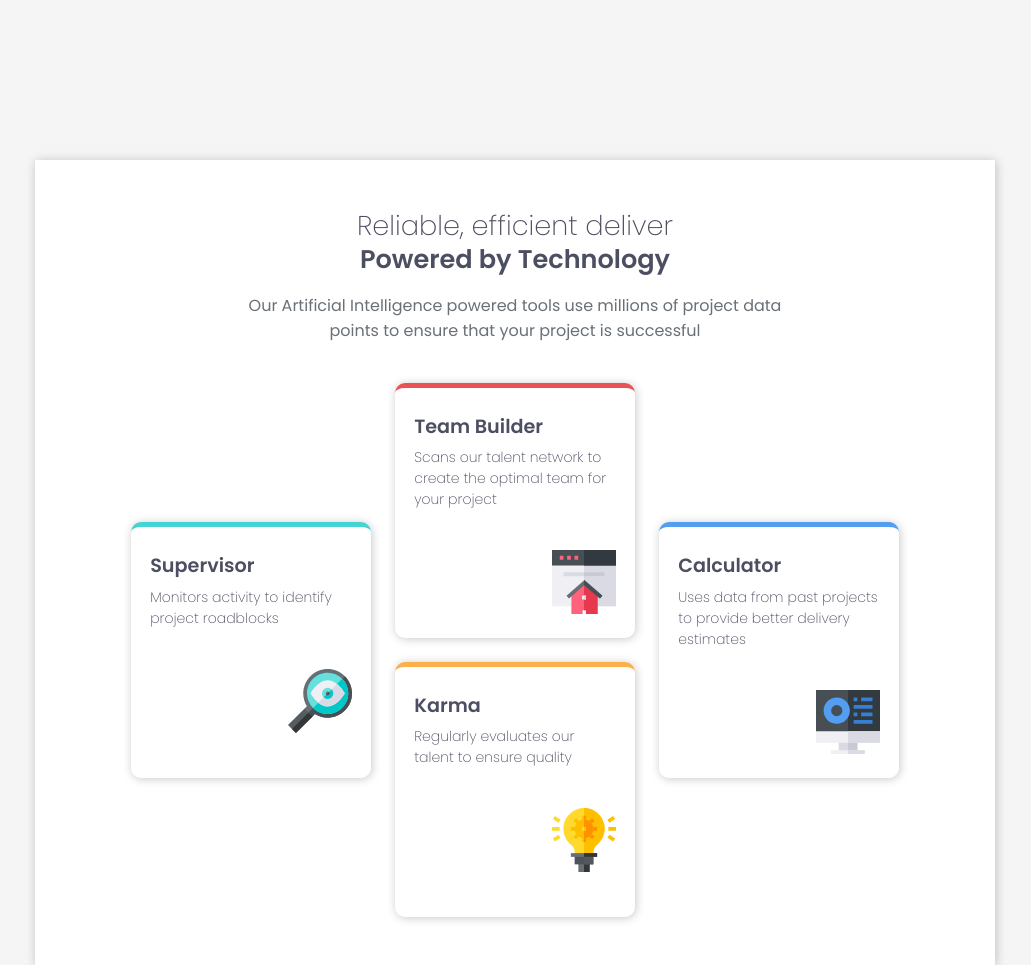
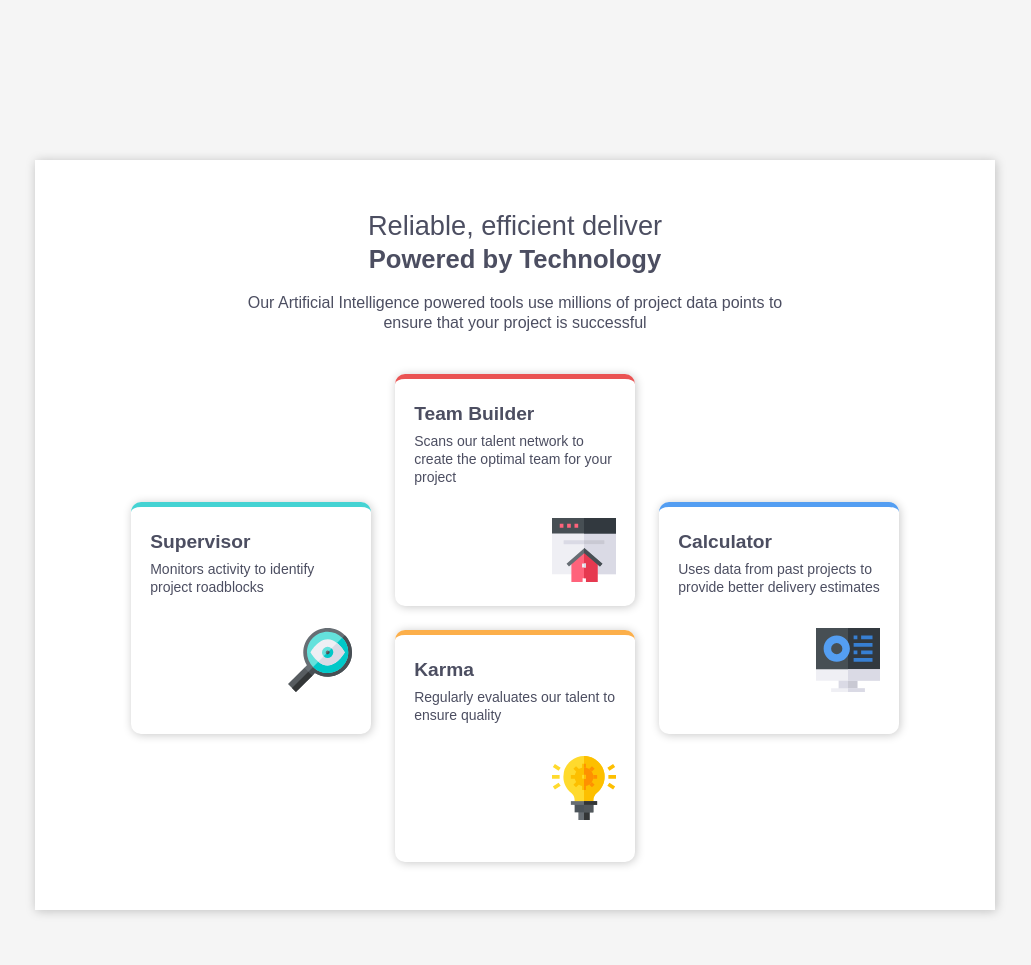
Before and after one commit to Angelo-1412/four-card-section, a plain HTML site: page index.html in a window 1280 px wide. Shown: the top 965 px of the page, without its empty margins (125-1156 px from the left). Drawn offline with Linux system fonts and the light colour scheme.

Commit message:
style edited
made it using BEM style

```diff
--- a/index.html
+++ b/index.html
@@ -15,24 +15,30 @@
     <title>Frontend Mentor | Four card feature section</title>
   </head>
   <body>
-    <main>
-      <div class="wrapper">
-        <div class="four-card-container">
-          <div class="four-card-text">
-            <h1>
-              Reliable, efficient deliver <strong>Powered by Technology</strong>
+    <div class="wrapper">
+      <main class="main">
+        <div class="main__cards">
+          <div class="cards--headline">
+            <h1 class="cards__title--headline">
+              Reliable, efficient deliver
+              <strong class="cards__title--headline--strong">
+                Powered by Technology
+              </strong>
             </h1>
-            <p>
+            <p class="cards__description--headline">
               Our Artificial Intelligence powered tools use millions of project
               data points to ensure that your project is successful
             </p>
           </div>
 
-          <div class="box-container">
-            <div class="supervisor-container">
-              <h2>Supervisor</h2>
-              <p>Monitors activity to identify project roadblocks</p>
+          <div class="cards__containers">
+            <div class="card__container card__container--supervisor">
+              <h2 class="card__title card__title--supervisor">Supervisor</h2>
+              <p class="card__description card__description--supervisor">
+                Monitors activity to identify project roadblocks
+              </p>
               <img
+                class="card__img card__img--supervisor"
                 src="images/icon-supervisor.svg"
                 width="64"
                 height="64"
@@ -40,13 +46,14 @@
               />
             </div>
 
-            <div class="teambuilder-container">
-              <h2>Team Builder</h2>
-              <p>
+            <div class="card__container card__container--teambuilder">
+              <h2 class="card__title card__title--teambuilder">Team Builder</h2>
+              <p class="card__description card__description--teambuilder">
                 Scans our talent network to create the optimal team for your
                 project
               </p>
               <img
+                class="card__img card__img--teambuilder"
                 src="images/icon-team-builder.svg"
                 width="64"
                 height="64"
@@ -54,10 +61,13 @@
               />
             </div>
 
-            <div class="karma-container">
-              <h2>Karma</h2>
-              <p>Regularly evaluates our talent to ensure quality</p>
+            <div class="card__container card__container--karma">
+              <h2 class="card__title card__title-karma">Karma</h2>
+              <p class="card__description card__description--karma">
+                Regularly evaluates our talent to ensure quality
+              </p>
               <img
+                class="card__img card__img--karma"
                 src="images/icon-karma.svg"
                 width="64"
                 height="64"
@@ -65,13 +75,14 @@
               />
             </div>
 
-            <div class="calculator-container">
-              <h2>Calculator</h2>
-              <p>
+            <div class="card__container card__container--calculator">
+              <h2 class="card__title card__title--calculator">Calculator</h2>
+              <p class="card__description card__description--calculator">
                 Uses data from past projects to provide better delivery
                 estimates
               </p>
               <img
+                class="card__img card__img--calculator"
                 src="images/icon-calculator.svg"
                 width="64"
                 height="64"
@@ -80,7 +91,7 @@
             </div>
           </div>
         </div>
-      </div>
-    </main>
+      </main>
+    </div>
   </body>
 </html>
--- a/style.css
+++ b/style.css
@@ -1,11 +1,34 @@
+@layer fonts {
   @import url("https://fonts.googleapis.com/css2?family=Poppins:wght@200;400;600&display=swap");
+}
 
-* {
+@layer global {
+  *,
+  *::before,
+  *::after {
     margin: 0;
     padding: 0;
     box-sizing: border-box;
   }
 
+  body {
+    min-height: 100vh;
+    font-family: var(--ff-Poppins);
+    background-color: whitesmoke;
+    margin-bottom: 0;
+  }
+
+  h1,
+  h2 {
+    margin: 0;
+  }
+
+  p {
+    line-height: 1.3;
+  }
+}
+
+@layer colors {
   :root {
     --ff-Poppins: "Poppins", sans-serif;
     --Red: hsl(0, 78%, 62%);
@@ -23,23 +46,6 @@
     --color-calculator: var(--Blue);
     --color-four-card-container: var(--White);
   }
-
-body {
-  min-height: 100vh;
-  font-family: var(--ff-Poppins);
-  background-color: whitesmoke;
-  margin-bottom: 0;
-}
-
-h2 {
-  font-size: 1.2rem;
-  font-weight: 600;
-  color: var(--color-text-dark);
-  padding-block-end: 0.4rem;
-}
-
-p {
-  color: var(--color-text-light);
 }
 
 .wrapper {
@@ -52,7 +58,7 @@ p {
   }
 }
 
-.four-card-container {
+.main__cards {
   background-color: var(--color-four-card-container);
   padding: 3rem 1.5rem;
   display: flex;
@@ -61,46 +67,48 @@ p {
   align-items: center;
   box-shadow: 1px 1px 10px rgba(0, 0, 0, 0.221);
 
-  h1 {
+  @media (width >= 60rem) {
+    max-width: 81.25rem;
+    padding: 3rem 6rem;
+
+    .cards--headline {
+      width: 34.375rem;
+    }
+  }
+}
+
+.cards--headline {
+  text-align: center;
+  color: var(--color-text-dark);
+
+  .cards__title--headline {
     font-weight: 200;
     font-size: 1.7rem;
-    color: var(--color-text-dark);
-    text-align: center;
     line-height: 1.3;
     padding-block-end: 1rem;
   }
 
-  strong {
+  .cards__title--headline--strong {
     display: block;
     font-weight: 600;
     font-size: 1.6rem;
     color: var(--color-text-dark);
   }
 
-  p {
-    text-align: center;
+  .cards__description--headline {
     font-size: 1rem;
     padding-block-end: 2.5rem;
   }
-
-  @media (width >= 60rem) {
-    max-width: 81.25rem;
-    padding: 3rem 6rem;
-
-    .four-card-text {
-      width: 34.375rem;
-    }
-  }
 }
 
-.box-container {
+.cards__containers {
   display: grid;
   grid-template-columns: 1fr;
   grid-template-areas: "s" "t" "k" "c";
   gap: 1.5rem;
   grid-auto-rows: 1fr;
 
-  @media (width >=40rem) {
+  @media (width >= 40rem) {
     display: grid;
     grid-template-columns: repeat(2, 1fr);
     grid-template-areas: "s t" "k c";
@@ -114,51 +122,57 @@ p {
     gap: 1.5rem;
   }
 
-  .supervisor-container {
+  .card__container--supervisor {
     grid-area: s;
     border-top: 5px solid var(--color-supervisor);
   }
 
-  .teambuilder-container {
+  .card__container--teambuilder {
     grid-area: t;
     border-top: 5px solid var(--color-teambuilder);
   }
 
-  .karma-container {
+  .card__container--karma {
     grid-area: k;
     border-top: 5px solid var(--color-karma);
   }
 
-  .calculator-container {
+  .card__container--calculator {
     grid-area: c;
     border-top: 5px solid var(--color-calculator);
   }
 }
 
-.supervisor-container,
-.teambuilder-container,
-.karma-container,
-.calculator-container {
+.card__container {
   border: none;
   padding: 1.5rem 1.2rem;
   border-radius: 10px;
   box-shadow: 1px 1px 10px rgba(0, 0, 0, 0.221);
+}
 
-  p {
+.card__title {
+  font-size: 1.2rem;
+  font-weight: 600;
+  color: var(--color-text-dark);
+  padding-block-end: 0.4rem;
+}
+
+.card__description {
   color: var(--color-text-dark);
   text-align: left;
   font-size: 0.875rem;
   font-weight: 200;
 }
 
-  img {
+.card__img {
   display: block;
   justify-self: end;
-    margin-bottom: 1.5rem;
-  }
+  margin-top: 2rem;
+  max-width: 100%;
+  object-fit: cover;
 
   @media (width >= 60rem) {
-    img {
+    .card__img {
       margin-bottom: 0;
     }
   }
```
Lines whose indentation alone changed are shown as unchanged.
